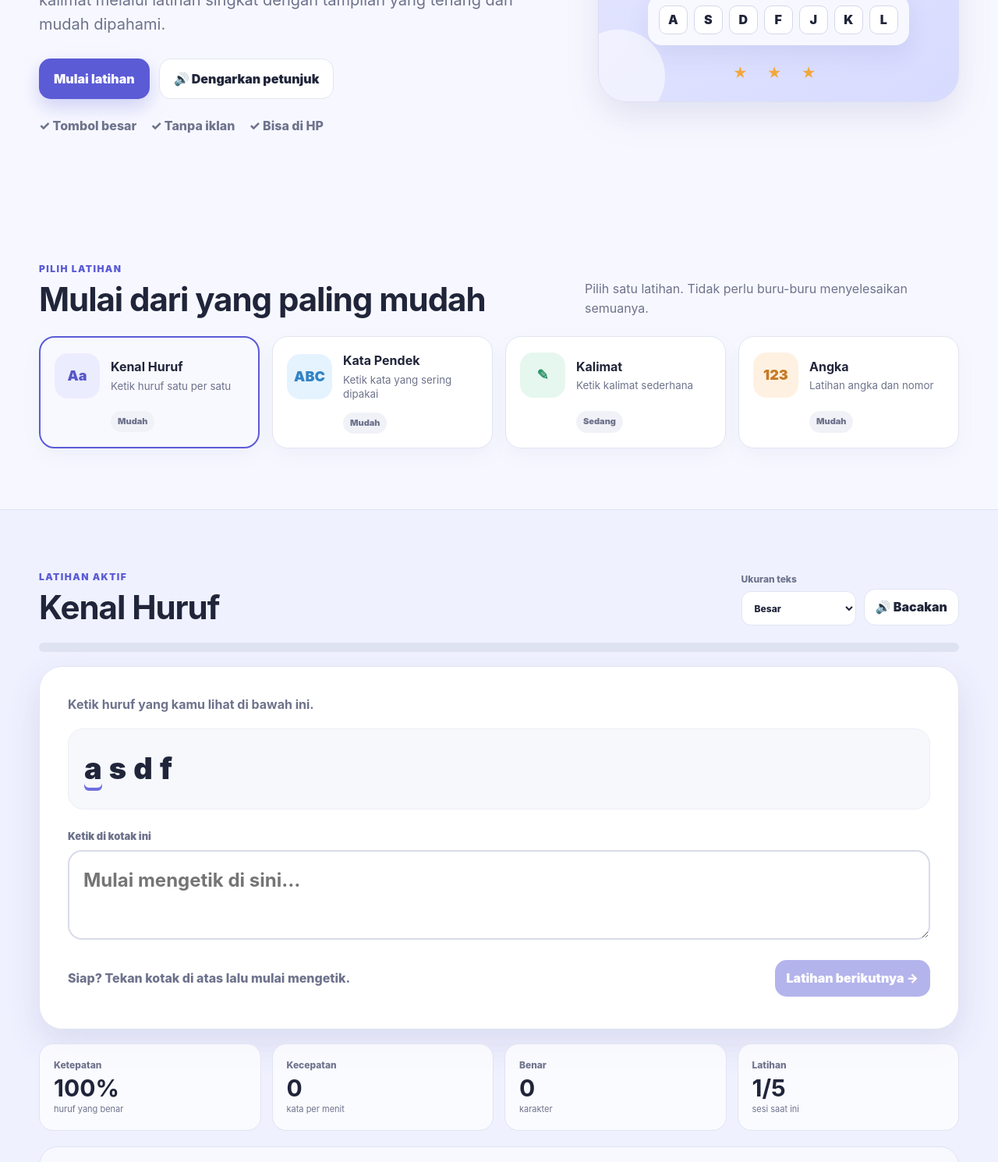
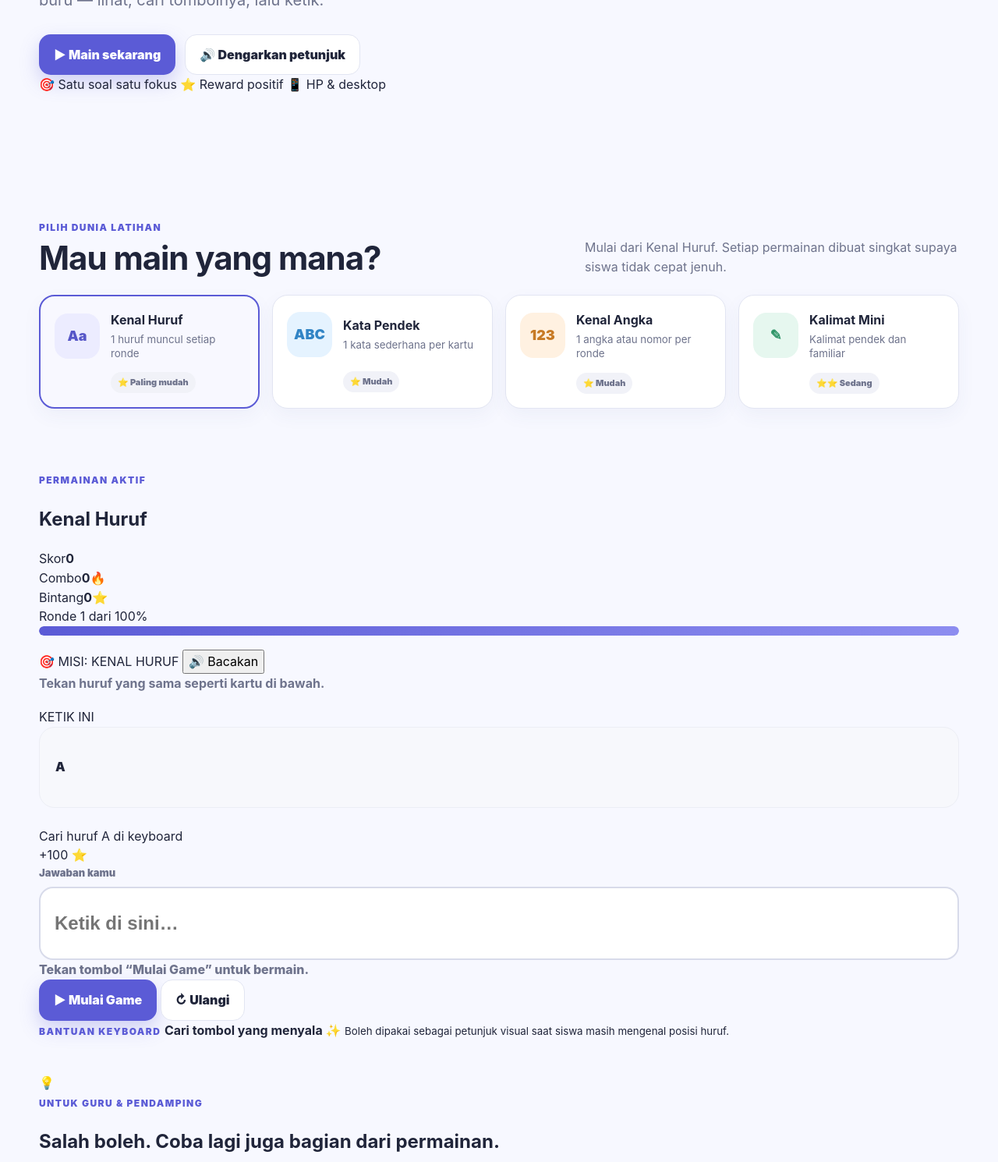
Before and after one commit to MenkiPlugcore/ketik100, a plain HTML site: page index.html in a window 1280 px wide. Shown: the part 534-2024 px from the top of the page at 78% size. Drawn offline with Linux system fonts and the light colour scheme.

Commit message:
feat: turn typing lessons into playful ABK-friendly games

```diff
--- a/index.html
+++ b/index.html
@@ -3,160 +3,196 @@
 <head>
   <meta charset="utf-8" />
   <meta name="viewport" content="width=device-width,initial-scale=1,viewport-fit=cover" />
-  <meta name="theme-color" content="#5b5bd6" />
-  <meta name="description" content="Ketik100 — web latihan mengetik sederhana, ramah siswa ABK, dan responsif untuk HP maupun desktop." />
-  <title>Ketik100 — Belajar Mengetik Jadi Menyenangkan</title>
+  <meta name="theme-color" content="#6d5dfc" />
+  <meta name="description" content="Ketik100 — game belajar mengetik yang ramah siswa ABK, seru, sederhana, dan responsif." />
+  <title>Ketik100 — Main, Ketik, Hebat!</title>
   <link rel="icon" href="favicon.svg" type="image/svg+xml" />
   <link rel="stylesheet" href="styles.css" />
 </head>
 <body>
-  <a class="skip-link" href="#latihan">Lewati ke latihan</a>
+  <a class="skip-link" href="#game">Lewati ke permainan</a>
 
   <header class="site-header">
     <div class="shell header-inner">
-      <a class="brand" href="#" aria-label="Ketik100 beranda">
+      <a class="brand" href="#top" aria-label="Ketik100 beranda">
         <span class="brand-mark" aria-hidden="true">K100</span>
-        <span>
+        <span class="brand-copy">
           <strong>Ketik100</strong>
-          <small>Belajar mengetik pelan-pelan</small>
+          <small>Main • Ketik • Hebat!</small>
         </span>
       </a>
 
       <div class="header-actions">
-        <button class="icon-btn" id="focusToggle" type="button" aria-pressed="false" title="Mode fokus">
-          <span aria-hidden="true">◎</span>
-          <span class="btn-label">Fokus</span>
+        <button class="icon-btn" id="focusToggle" type="button" aria-pressed="false">
+          <span aria-hidden="true">◎</span><span class="btn-label">Fokus</span>
         </button>
-        <button class="icon-btn" id="soundToggle" type="button" aria-pressed="true" title="Suara panduan">
-          <span aria-hidden="true">🔊</span>
-          <span class="btn-label">Suara</span>
+        <button class="icon-btn" id="soundToggle" type="button" aria-pressed="true">
+          <span aria-hidden="true">🔊</span><span class="btn-label">Suara</span>
         </button>
       </div>
     </div>
   </header>
 
-  <main>
+  <main id="top">
     <section class="hero shell">
       <div class="hero-copy">
-        <span class="eyebrow">LATIHAN MENGETIK RAMAH ABK</span>
-        <h1>Belajar mengetik, <span>sedikit demi sedikit.</span></h1>
-        <p>Ketik100 membantu siswa mengenal keyboard, huruf, kata, dan kalimat melalui latihan singkat dengan tampilan yang tenang dan mudah dipahami.</p>
+        <div class="eyebrow-pill"><span>✨</span> GAME MENGETIK RAMAH ABK</div>
+        <h1>Belajar keyboard terasa seperti <span>main game.</span></h1>
+        <p>Soal muncul satu per satu dalam kartu besar. Tidak perlu buru-buru — lihat, cari tombolnya, lalu ketik.</p>
         <div class="hero-actions">
-          <a class="primary-btn" href="#latihan">Mulai latihan</a>
+          <a class="primary-btn hero-play" href="#pilih-game">▶ Main sekarang</a>
           <button class="secondary-btn" id="listenIntro" type="button">🔊 Dengarkan petunjuk</button>
         </div>
-        <div class="hero-points" aria-label="Keunggulan Ketik100">
-          <span>✓ Tombol besar</span>
-          <span>✓ Tanpa iklan</span>
-          <span>✓ Bisa di HP</span>
+        <div class="hero-badges">
+          <span>🎯 Satu soal satu fokus</span>
+          <span>⭐ Reward positif</span>
+          <span>📱 HP & desktop</span>
         </div>
       </div>
 
-      <div class="hero-card" aria-hidden="true">
-        <div class="mascot">⌨️</div>
-        <div class="bubble">Ayo ketik bersama!</div>
-        <div class="mini-keyboard">
-          <span>A</span><span>S</span><span>D</span><span>F</span><span>J</span><span>K</span><span>L</span>
+      <div class="hero-stage" aria-hidden="true">
+        <div class="float-shape shape-a">A</div>
+        <div class="float-shape shape-b">B</div>
+        <div class="float-shape shape-star">★</div>
+        <div class="demo-card">
+          <div class="demo-top"><span>Ronde 3</span><span>🔥 x4</span></div>
+          <small>KETIK HURUF INI</small>
+          <strong>M</strong>
+          <div class="demo-key">M</div>
+          <div class="demo-stars">★ ★ ★</div>
         </div>
-        <div class="star-row">★ ★ ★</div>
       </div>
     </section>
 
-    <section class="shell section-block" aria-labelledby="pilih-latihan">
+    <section class="shell section-block" id="pilih-game" aria-labelledby="game-title">
       <div class="section-heading">
         <div>
-          <span class="eyebrow">PILIH LATIHAN</span>
-          <h2 id="pilih-latihan">Mulai dari yang paling mudah</h2>
+          <span class="eyebrow">PILIH DUNIA LATIHAN</span>
+          <h2 id="game-title">Mau main yang mana?</h2>
         </div>
-        <p>Pilih satu latihan. Tidak perlu buru-buru menyelesaikan semuanya.</p>
+        <p>Mulai dari Kenal Huruf. Setiap permainan dibuat singkat supaya siswa tidak cepat jenuh.</p>
       </div>
 
       <div class="lesson-grid" id="lessonGrid">
         <button class="lesson-card active" data-lesson="huruf" type="button">
           <span class="lesson-icon purple">Aa</span>
-          <span class="lesson-text"><strong>Kenal Huruf</strong><small>Ketik huruf satu per satu</small></span>
-          <span class="level">Mudah</span>
+          <span class="lesson-text"><strong>Kenal Huruf</strong><small>1 huruf muncul setiap ronde</small></span>
+          <span class="level">⭐ Paling mudah</span>
         </button>
         <button class="lesson-card" data-lesson="kata" type="button">
           <span class="lesson-icon blue">ABC</span>
-          <span class="lesson-text"><strong>Kata Pendek</strong><small>Ketik kata yang sering dipakai</small></span>
-          <span class="level">Mudah</span>
+          <span class="lesson-text"><strong>Kata Pendek</strong><small>1 kata sederhana per kartu</small></span>
+          <span class="level">⭐ Mudah</span>
+        </button>
+        <button class="lesson-card" data-lesson="angka" type="button">
+          <span class="lesson-icon orange">123</span>
+          <span class="lesson-text"><strong>Kenal Angka</strong><small>1 angka atau nomor per ronde</small></span>
+          <span class="level">⭐ Mudah</span>
         </button>
         <button class="lesson-card" data-lesson="kalimat" type="button">
           <span class="lesson-icon green">✎</span>
-          <span class="lesson-text"><strong>Kalimat</strong><small>Ketik kalimat sederhana</small></span>
-          <span class="level">Sedang</span>
-        </button>
-        <button class="lesson-card" data-lesson="angka" type="button">
-          <span class="lesson-icon orange">123</span>
-          <span class="lesson-text"><strong>Angka</strong><small>Latihan angka dan nomor</small></span>
-          <span class="level">Mudah</span>
+          <span class="lesson-text"><strong>Kalimat Mini</strong><small>Kalimat pendek dan familiar</small></span>
+          <span class="level">⭐⭐ Sedang</span>
         </button>
       </div>
     </section>
 
-    <section class="practice-wrap" id="latihan" aria-labelledby="practiceTitle">
-      <div class="shell practice-shell">
-        <div class="practice-topbar">
+    <section class="game-zone" id="game" aria-labelledby="practiceTitle">
+      <div class="game-orb orb-one" aria-hidden="true"></div>
+      <div class="game-orb orb-two" aria-hidden="true"></div>
+
+      <div class="shell game-shell">
+        <div class="game-heading">
           <div>
-            <span class="eyebrow">LATIHAN AKTIF</span>
+            <span class="eyebrow light">PERMAINAN AKTIF</span>
             <h2 id="practiceTitle">Kenal Huruf</h2>
           </div>
-          <div class="practice-controls">
-            <label class="control-field">
-              <span>Ukuran teks</span>
-              <select id="fontSizeSelect" aria-label="Ukuran teks latihan">
-                <option value="normal">Normal</option>
-                <option value="besar" selected>Besar</option>
-                <option value="sangat-besar">Sangat besar</option>
-              </select>
-            </label>
-            <button class="secondary-btn compact" id="speakTarget" type="button">🔊 Bacakan</button>
+          <div class="top-stats" aria-label="Statistik permainan">
+            <div><span>Skor</span><strong id="scoreStat">0</strong></div>
+            <div><span>Combo</span><strong id="comboStat">0🔥</strong></div>
+            <div><span>Bintang</span><strong id="starStat">0⭐</strong></div>
           </div>
         </div>
 
-        <div class="progress-track" aria-label="Kemajuan latihan">
-          <div id="progressBar" class="progress-bar" style="width:0%"></div>
+        <div class="game-progress-wrap">
+          <div class="round-label"><span id="roundLabel">Ronde 1 dari 10</span><span id="progressPercent">0%</span></div>
+          <div class="progress-track"><div id="progressBar" class="progress-bar"></div></div>
         </div>
 
-        <div class="typing-card">
-          <p class="instruction" id="instruction">Ketik huruf yang kamu lihat di bawah ini.</p>
-          <div class="target-line size-besar" id="targetLine" aria-live="polite"></div>
+        <div class="game-card" id="gameCard">
+          <div class="card-shine" aria-hidden="true"></div>
+          <div class="game-card-top">
+            <span class="mission-pill" id="missionPill">🎯 MISI: KENAL HURUF</span>
+            <button class="speak-btn" id="speakTarget" type="button" aria-label="Bacakan soal">🔊 <span>Bacakan</span></button>
+          </div>
 
-          <label class="typing-label" for="typingInput">Ketik di kotak ini</label>
-          <textarea id="typingInput" rows="2" autocomplete="off" autocorrect="off" autocapitalize="off" spellcheck="false" placeholder="Mulai mengetik di sini…"></textarea>
+          <p class="instruction" id="instruction">Tekan huruf yang sama seperti kartu di bawah.</p>
 
-          <div class="feedback-row" aria-live="polite">
-            <div class="feedback-message" id="feedbackMessage">Siap? Tekan kotak di atas lalu mulai mengetik.</div>
-            <button id="nextBtn" class="primary-btn compact" type="button" disabled>Latihan berikutnya →</button>
+          <div class="target-card-wrap">
+            <div class="target-card" id="targetCard">
+              <span class="target-kicker">KETIK INI</span>
+              <div class="target-line" id="targetLine" aria-live="polite">A</div>
+              <span class="target-hint" id="targetHint">Cari huruf A di keyboard</span>
+            </div>
+            <div class="reward-pop" id="rewardPop" aria-hidden="true">+100 ⭐</div>
+          </div>
+
+          <div class="input-zone">
+            <label class="typing-label" for="typingInput">Jawaban kamu</label>
+            <input id="typingInput" type="text" inputmode="text" autocomplete="off" autocorrect="off" autocapitalize="off" spellcheck="false" placeholder="Ketik di sini…" />
+            <div class="feedback-message" id="feedbackMessage" aria-live="polite">Tekan tombol “Mulai Game” untuk bermain.</div>
+          </div>
+
+          <div class="game-actions">
+            <button class="primary-btn big-play" id="startBtn" type="button">▶ Mulai Game</button>
+            <button class="secondary-btn" id="restartBtn" type="button">↻ Ulangi</button>
           </div>
         </div>
 
-        <div class="stats-grid" aria-label="Hasil latihan">
-          <article><span>Ketepatan</span><strong id="accuracyStat">100%</strong><small>huruf yang benar</small></article>
-          <article><span>Kecepatan</span><strong id="wpmStat">0</strong><small>kata per menit</small></article>
-          <article><span>Benar</span><strong id="correctStat">0</strong><small>karakter</small></article>
-          <article><span>Latihan</span><strong id="roundStat">1/5</strong><small>sesi saat ini</small></article>
-        </div>
-
-        <div class="keyboard-helper" aria-labelledby="keyboardTitle">
-          <div class="helper-copy">
-            <span class="eyebrow">BANTUAN VISUAL</span>
-            <h3 id="keyboardTitle">Cari tombol yang menyala</h3>
-            <p>Huruf berikutnya akan ditandai. Guru dapat memakai bagian ini untuk membantu siswa menemukan tombol keyboard.</p>
+        <div class="keyboard-panel">
+          <div class="keyboard-copy">
+            <span class="eyebrow">BANTUAN KEYBOARD</span>
+            <strong>Cari tombol yang menyala ✨</strong>
+            <small>Boleh dipakai sebagai petunjuk visual saat siswa masih mengenal posisi huruf.</small>
           </div>
           <div class="keyboard" id="keyboard" aria-hidden="true"></div>
         </div>
       </div>
+
+      <div class="countdown-overlay" id="countdownOverlay" hidden aria-live="assertive">
+        <div class="countdown-bubble">
+          <small>SIAP MAIN?</small>
+          <strong id="countdownNumber">3</strong>
+          <span id="countdownText">Siapkan tanganmu!</span>
+        </div>
+      </div>
+
+      <div class="finish-overlay" id="finishOverlay" hidden>
+        <div class="finish-card" role="dialog" aria-modal="true" aria-labelledby="finishTitle">
+          <div class="finish-crown">🏆</div>
+          <span class="eyebrow">PERMAINAN SELESAI</span>
+          <h2 id="finishTitle">Hebat sekali!</h2>
+          <p id="finishMessage">Kamu berhasil menyelesaikan permainan.</p>
+          <div class="finish-score">
+            <div><span>Skor</span><strong id="finishScore">0</strong></div>
+            <div><span>Bintang</span><strong id="finishStars">0 ⭐</strong></div>
+            <div><span>Benar</span><strong id="finishCorrect">0/10</strong></div>
+          </div>
+          <div class="finish-actions">
+            <button class="primary-btn" id="playAgainBtn" type="button">🎮 Main lagi</button>
+            <button class="secondary-btn" id="chooseGameBtn" type="button">Pilih game lain</button>
+          </div>
+        </div>
+      </div>
     </section>
 
-    <section class="shell section-block calm-section" aria-labelledby="guru-title">
-      <div class="calm-card">
-        <div class="calm-icon" aria-hidden="true">💡</div>
+    <section class="shell section-block teacher-section" aria-labelledby="guru-title">
+      <div class="teacher-card">
+        <div class="teacher-icon" aria-hidden="true">💡</div>
         <div>
           <span class="eyebrow">UNTUK GURU & PENDAMPING</span>
-          <h2 id="guru-title">Tidak harus cepat. Yang penting konsisten.</h2>
-          <p>Berikan satu instruksi dalam satu waktu. Gunakan tombol “Bacakan” bila siswa lebih mudah menerima instruksi secara auditori. Jika siswa mulai lelah atau terdistraksi, berhenti sejenak lalu lanjutkan tanpa mengulang dari awal.</p>
+          <h2 id="guru-title">Salah boleh. Coba lagi juga bagian dari permainan.</h2>
+          <p>Ketik100 tidak memakai sistem nyawa atau game over. Jawaban salah hanya diberi petunjuk singkat agar siswa bisa mencoba lagi tanpa kehilangan progres.</p>
         </div>
       </div>
     </section>
@@ -164,8 +200,8 @@
 
   <footer>
     <div class="shell footer-inner">
-      <div><strong>Ketik100</strong><span>Belajar mengetik dengan cara yang lebih ramah.</span></div>
-      <span>Data latihan tersimpan hanya di perangkat ini.</span>
+      <div><strong>Ketik100</strong><span>Belajar mengetik dengan cara yang lebih seru.</span></div>
+      <span>Progres dasar tersimpan di perangkat ini.</span>
     </div>
   </footer>
 
```
